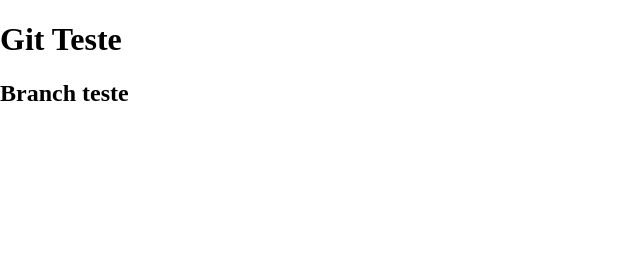
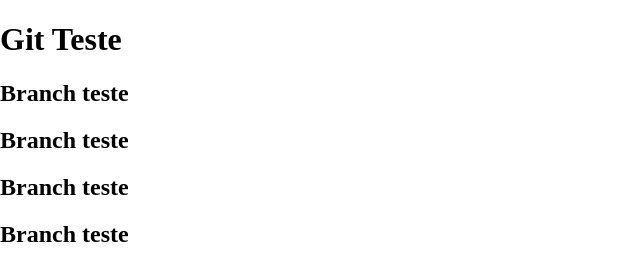
Before and after one commit to gustavovantol/teste-gu, a plain HTML site: page index.html in a window 1280 px wide. Shown: the whole page, without its empty margins (0-640 px from the left). Drawn offline with Linux system fonts and the light colour scheme.

Commit message:
Teste branch teste

```diff
--- a/index.html
+++ b/index.html
@@ -17,5 +17,8 @@
 <body style="padding:0; margin:0">
 	<h1>Git Teste</h1>
 	<h2>Branch teste</h2>
+	<h2>Branch teste</h2>
+	<h2>Branch teste</h2>
+	<h2>Branch teste</h2>
 </body>
 </html>
```
